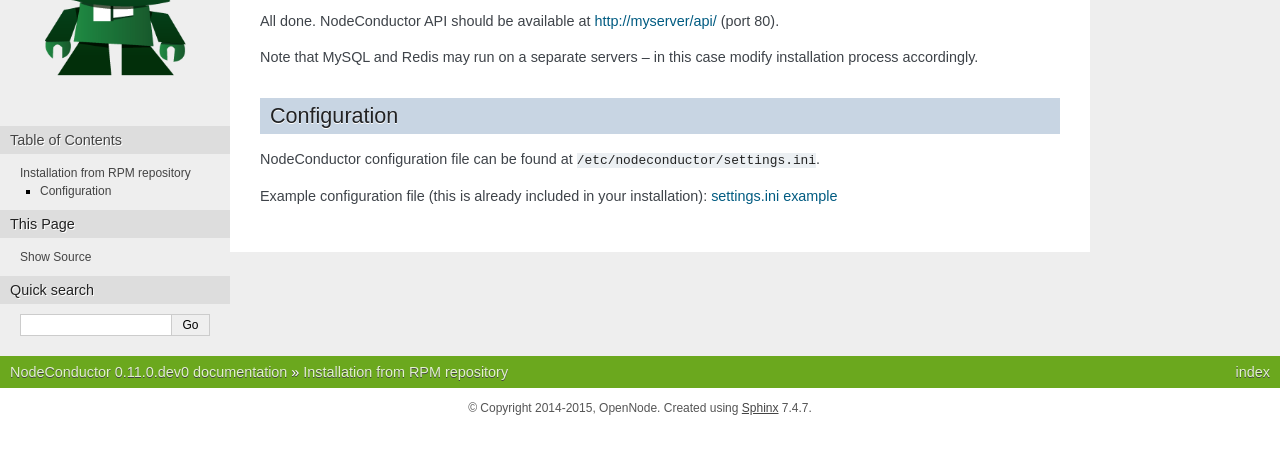
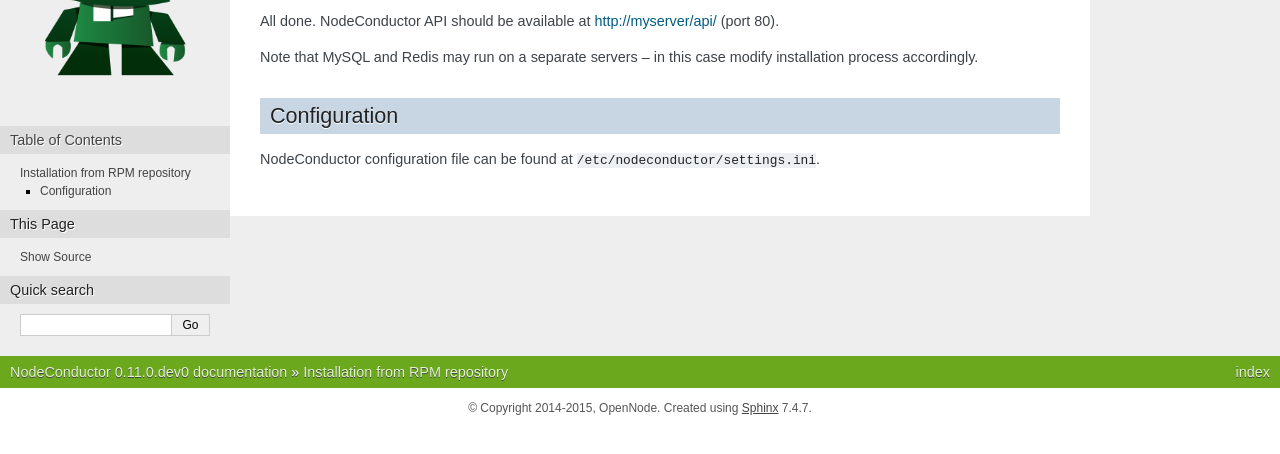
Before and after one commit to opennode/waldur-core, a Sphinx documentation site: the page built from docs/guide/install-from-rpm.rst, in a window 1280 px wide, cut to the strip 249-703 px from the top of the page. Built offline with Sphinx 7.4.7, drawn with Linux system fonts in a browser that asks for light colours.

Commit message:
Removed settings.ini link from docs -- the file is now in a separate packaging branch

```diff
--- a/docs/guide/install-from-rpm.rst
+++ b/docs/guide/install-from-rpm.rst
@@ -14,7 +14,3 @@
 +++++++++++++
 
 NodeConductor configuration file can be found at ``/etc/nodeconductor/settings.ini``.
-
-Example configuration file (this is already included in your installation): `settings.ini example`_
-
-.. _settings.ini example: settings-ini-example.html
--- a/docs/guide/settings-ini-example.rst
+++ /dev/null
@@ -1,5 +0,0 @@
-settings.ini example
---------------------
-
-.. literalinclude:: /../packaging/etc/nodeconductor/settings.ini
-   :language: bash
```
